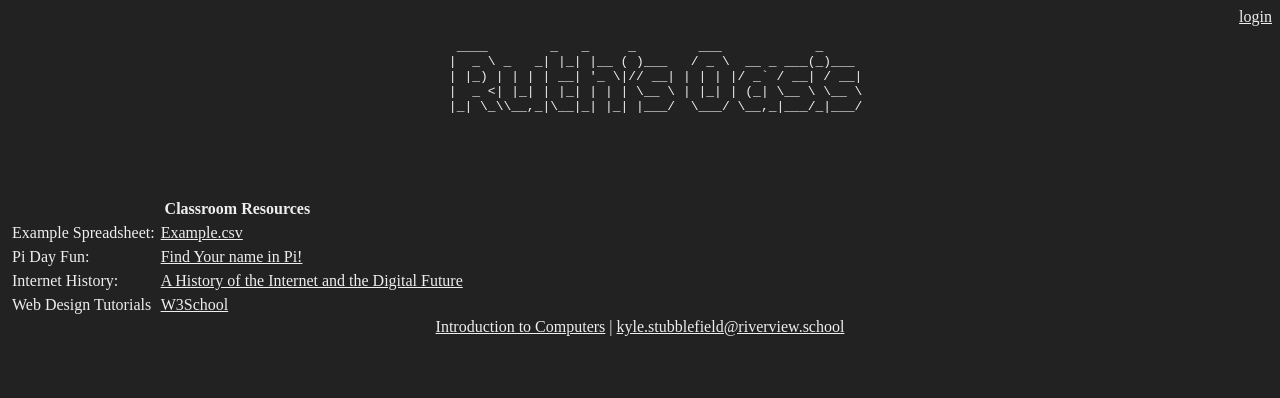
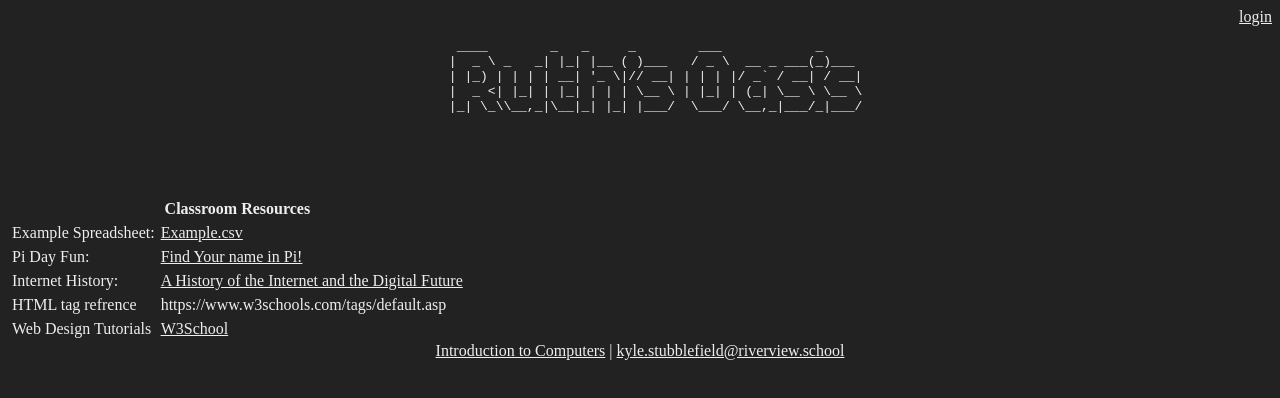
Before and after one commit to iamtuxmeister/ruthsoasis, a plain HTML site: page index.html in a window 1280 px wide. Drawn offline with Linux system fonts and the light colour scheme.

Commit message:
iterating

```diff
--- a/index.html
+++ b/index.html
@@ -33,6 +33,7 @@ ____        _   _     _        ___            _
 			<tr><td>Internet History:</td><td>
                     <a href="https://github.com/iamtuxmeister/introduction-to-computers/blob/main/05-internet/A_History_of_the_Internet_and_the_Digital_Future.pdf"
                         target="_blank">A History of the Internet and the Digital Future</a></td></tr>
+            <tr><td>HTML tag refrence</td><td>https://www.w3schools.com/tags/default.asp</td></tr>
             <tr><td>Web Design Tutorials</td><td><a href="https://www.w3schools.com/">W3School</a></td></tr>
 		</table>
 	</body>
```
